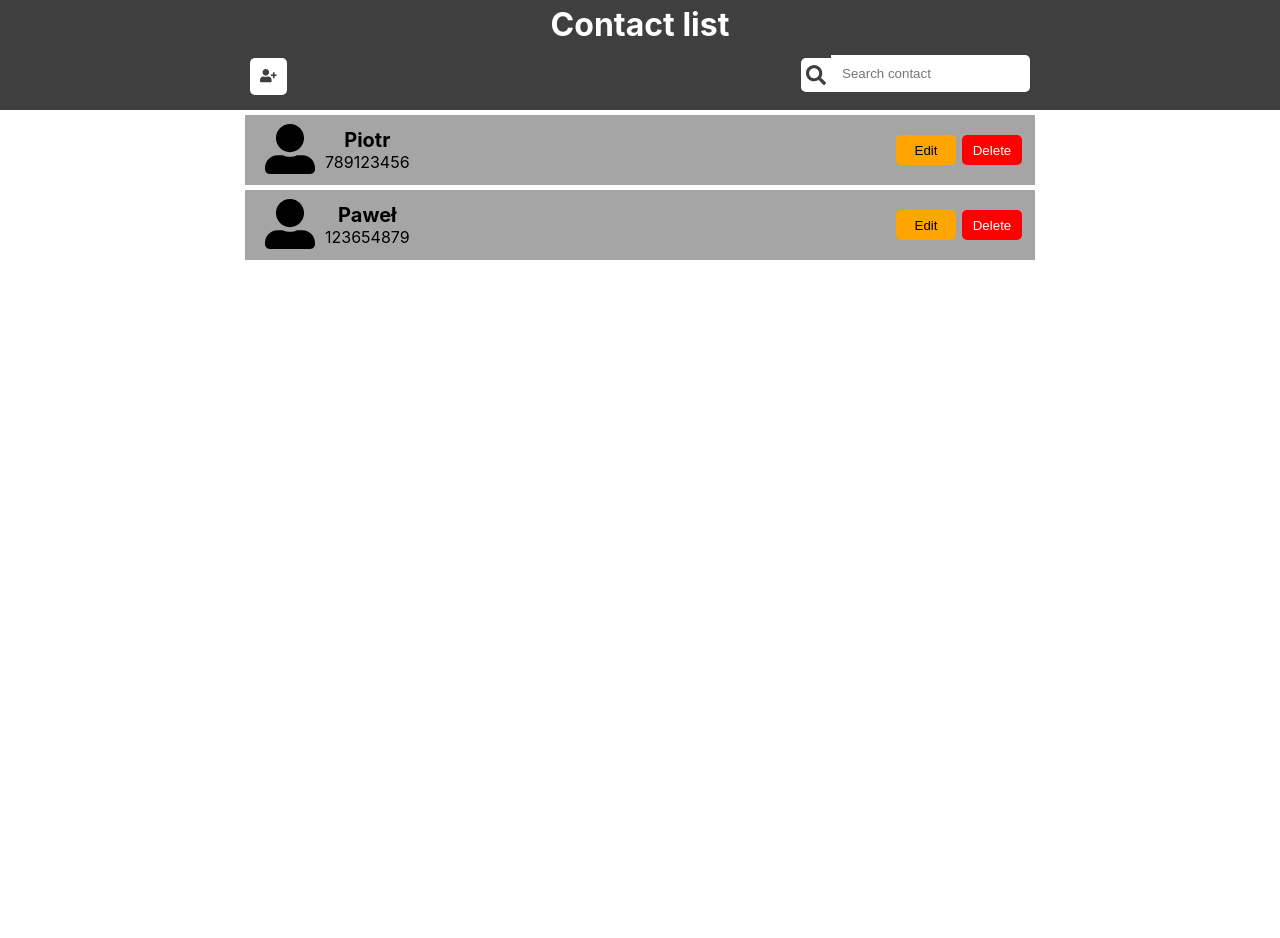
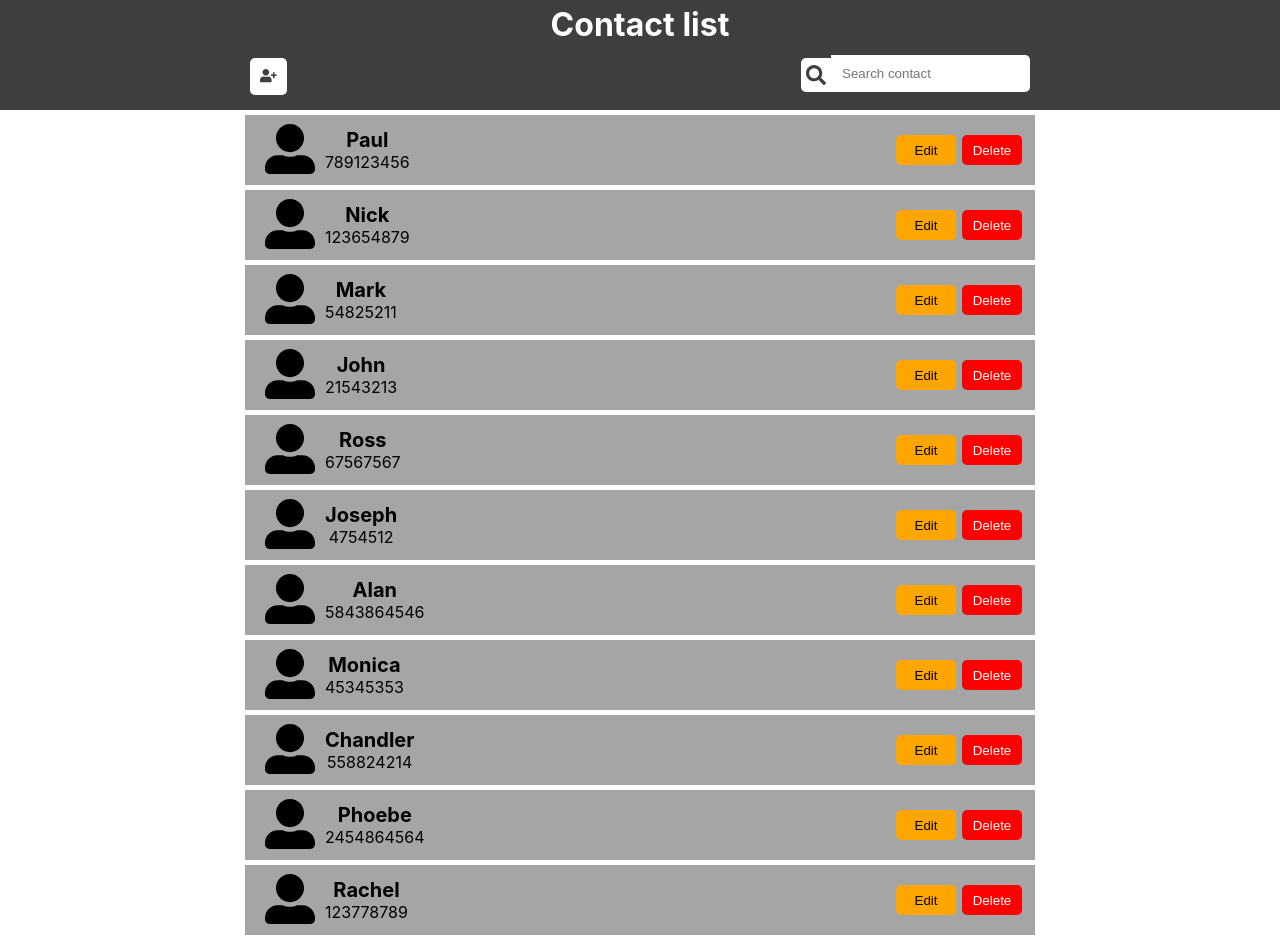
Before and after one commit to kedziorap/contact-list, a React (Create React App) app: page / in a window 1280 px wide. Shown: the top 938 px of the page. Before the commit the page ends 800 px from the top, so only its background shows below. Built offline with nearby package versions, Linux system fonts and the light colour scheme.

Commit message:
Add all styles

```diff
--- a/src/App.js
+++ b/src/App.js
@@ -9,12 +9,64 @@ import { faSearch, faUserPlus, faUserAlt } from '@fortawesome/free-solid-svg-ico
 library.add(faSearch, faUserPlus, faUserAlt);
 const users = [
   {
-    name: 'Piotr',
+    name: 'Paul',
     phone: '789123456'
   },
   {
-    name: 'Paweł',
+    name: 'Nick',
     phone: '123654879'
+  },
+  {
+    name: 'Mark',
+    phone: '54825211'
+  },
+  {
+    name: 'John',
+    phone: '21543213'
+  },
+  {
+    name: 'Ross',
+    phone: '67567567'
+  },
+  {
+    name: 'Joseph',
+    phone: '4754512'
+  },
+  {
+    name: 'Alan',
+    phone: '5843864546'
+  },
+  {
+    name: 'Monica',
+    phone: '45345353'
+  },
+  {
+    name: 'Chandler',
+    phone: '558824214'
+  },
+  {
+    name: 'Phoebe',
+    phone: '2454864564'
+  },
+  {
+    name: 'Rachel',
+    phone: '123778789'
+  },
+  {
+    name: 'Janice',
+    phone: '1454879'
+  },
+  {
+    name: 'Maria',
+    phone: '4548324321'
+  },
+  {
+    name: 'Paul',
+    phone: '8798454'
+  },
+  {
+    name: 'Carl',
+    phone: '45645469'
   }
 ];
 
--- a/src/components/ContactsList/Contact/Contact.js
+++ b/src/components/ContactsList/Contact/Contact.js
@@ -16,13 +16,24 @@ class Contact extends Component {
         const errors = this.state.errors.length ? 1 : null;
         if(this.state.isEditing) {
             return(
-                <div>
-                    <p>
-                        <input type="text" value={this.state.name} onChange={this.onChangeName} placeholder="Name"/>   <br/>
-                        <input type="text" value={this.state.phone} onChange={this.onChangePhone} placeholder="Phone number"/> <br/>
-                        {errors && (this.state.errors).map(err => <span className="error" key={err}>{err}<br/></span>)}
-                    </p>
-                    <button onClick={this.editInputs}>Ok</button><button onClick={this.cancelEditing}>Cancel</button>
+                <div className="contact">
+                    <div className="contactInfo">
+                        <div className="iconUser">
+                            <FontAwesomeIcon icon="user-alt" />
+                        </div>
+                        <div className="contactDeatils">
+                            <div>
+                                <input type="text" value={this.state.name} onChange={this.onChangeName} placeholder="Name"/>   <br/>
+                                <input type="text" value={this.state.phone} onChange={this.onChangePhone} placeholder="Phone number"/> <br/>
+                                {errors && (this.state.errors).map(err => <span className="error" key={err}>{err}<br/></span>)}
+                            </div>
+                        </div>
+                    </div>
+                    <div className="btns-nav">
+                        <div>
+                        <button onClick={this.editInputs}>Ok</button><button onClick={this.cancelEditing}>Cancel</button>
+                        </div>
+                    </div>
                 </div>
             )
         } else {
--- a/src/components/ContactsList/ContactsList.js
+++ b/src/components/ContactsList/ContactsList.js
@@ -7,7 +7,7 @@ const ContactList = ({users, onDelete, onEdit, editionInProgress, canEdit}) => {
         const usersList = users.map((user)=>{
             return <Contact name={user.name} key={user.phone} phone={user.phone} onDelete={onDelete} onEdit={onEdit} editionInProgress={editionInProgress} canEdit={canEdit}/>
         });
-        if(users.length == 0) {
+        if(users.length === 0) {
             return (
             <main>
                 <p>Nothing found</p>
```
